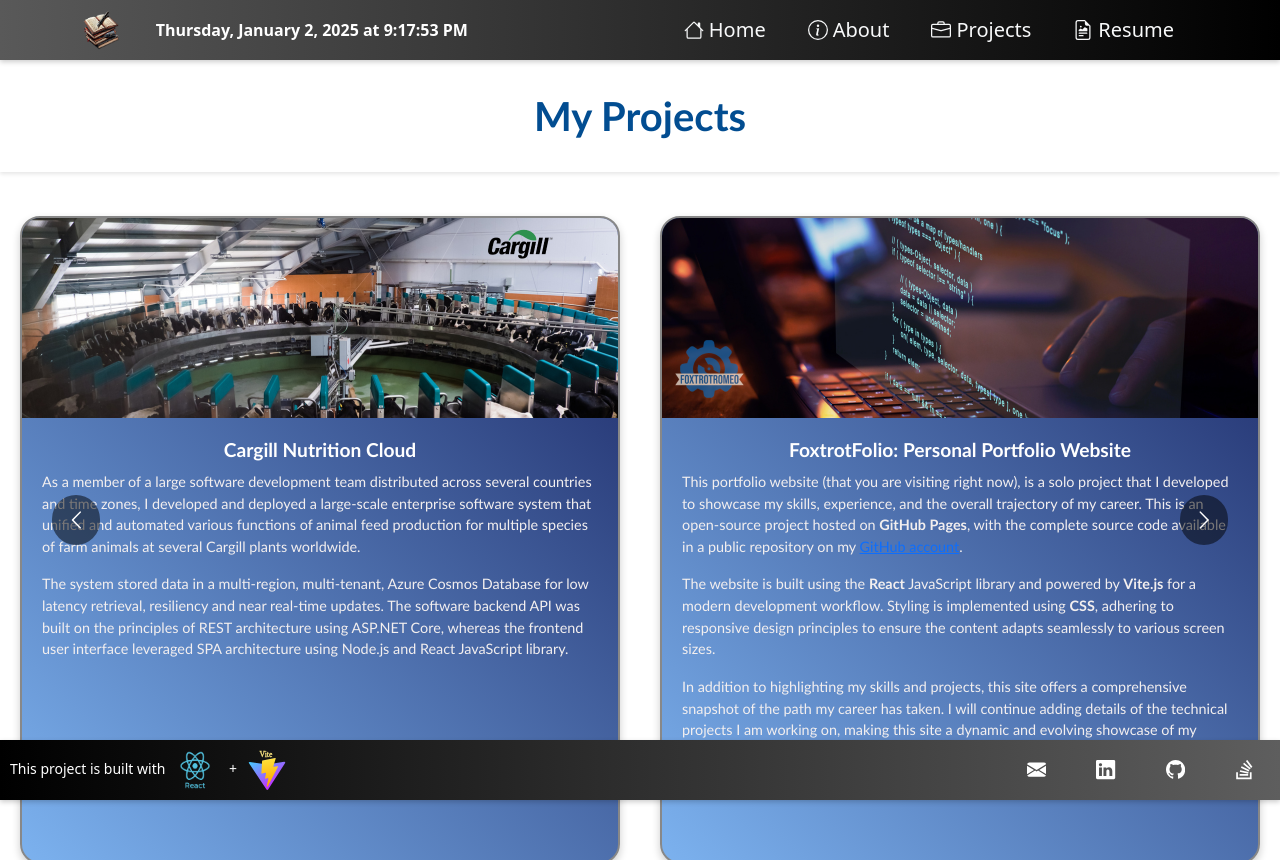
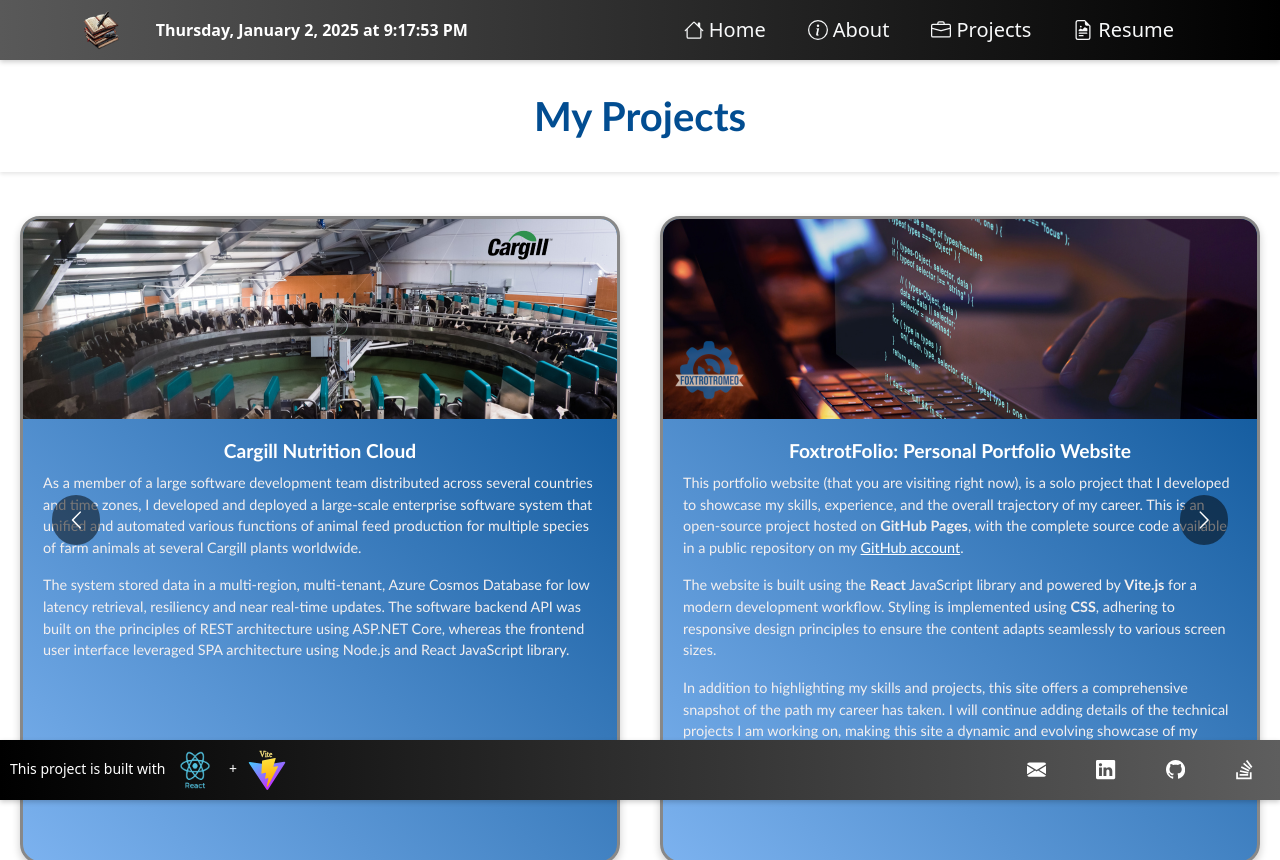
Before and after one commit to Fike-Rehman/foxtrotfolio, a React (Vite) app: page /foxtrotfolio/projects in a window 1280 px wide. Built offline with nearby package versions, Linux system fonts and the light colour scheme.

Commit message:
minor clean up and changes

```diff
--- a/src/Components/2About/About.css
+++ b/src/Components/2About/About.css
@@ -52,7 +52,7 @@
         display: block;
         height: auto;
         margin-left: 20px;
-        margin-right: 10px;
+        margin-right: 20px;
         margin-bottom: 50px;
     }
 
--- a/src/Components/2About/About.tsx
+++ b/src/Components/2About/About.tsx
@@ -9,7 +9,7 @@
                 <div className='my-story-content'>
                     <h2> My Story ... </h2>
                     <p></p>
-                    <p> My name is Fike Rehman, and I come to you from the Twin Cities of Minneapolis-Saint Paul, Minnesota, where the winters are long, but the coffee is strong, offering a perfect habitat for turning caffeine into code. I’m a Software Engineer, on a mission to transform complex problems into simple solutions and big ideas into practical innovations. I’m passionate about emerging technologies and finding creative ways to integrate them into everyday life to make things easier, smarter, and more enjoyable.
+                    <p> My name is Fike Rehman, and I am located in Minneapolis-Saint Paul, Minnesota, where the winters are long, but the coffee is strong, offering a perfect habitat for turning caffeine into code. I’m a Software Engineer, on a mission to transform complex problems into simple solutions and big ideas into practical innovations. I’m passionate about emerging technologies and finding creative ways to integrate them into everyday life to make things easier, smarter, and more enjoyable.
                     </p>
                     <p> When not deep in the trenches, battling with complex database models, or playing therapist to untangle relationships between various domain entities, or meticulously polishing lines of code until they shine brighter than a developer’s dark mode, or convincing my tiny microcontrollers like ESP-32, Raspberry Pi's and Arduinos to do my bidding, or assembling PCs with the precision of a watchmaker, you’ll find me exploring the world. I love to travel and capture the beauty of our planet through my camera lens — whether it’s stunning landscapes or the fascinating wildlife that inhabit them.
                     </p>
--- a/src/Components/3Projects/Projects.css
+++ b/src/Components/3Projects/Projects.css
@@ -19,19 +19,18 @@
     flex: 0 0 auto;
 }
 
-
 .projects-carousel {
     flex: 2 0 auto;
     /* Allow growth but maintain max height */
     max-height: 500px;
-    /* Set a max height for the carousel section */
     overflow-y: hidden;
-    background: linear-gradient(to bottom, #e3f2fd, #0d7fdc);
     padding: 1rem;
     display: flex;
     align-items: center;
     justify-content: center;
 }
+
+
 
 /* Other Details Section */
 .projects-other-details {
--- a/src/Components/ProjectsCarousel/ProjectsCarousel.css
+++ b/src/Components/ProjectsCarousel/ProjectsCarousel.css
@@ -10,14 +10,19 @@
 .carousel-card {
     margin-top: 40px;
     width: 600px;
-    background: linear-gradient(45deg, #7cb2ef, #1b2765);
+    background: linear-gradient(45deg, #7cb2ef, #024d91);
     border-radius: 20px;
-    border: #888 2px solid;
+    border: #888 3px solid;
     overflow-y: auto;
     max-height: 648px;
     height: 648px;
     box-shadow: 0 4px 8px rgba(0, 0, 0, 0.2);
     transition: transform 0.3s ease, box-shadow 0.3s ease;
+}
+
+.carousel-card a {
+    text-decoration: underline;
+    color: #ffffff;
 }
 
 .carousel-card:hover {
```
Also changed, not shown: src/Components/ProjectsCarousel/ProjectsCarousel.tsx (+1 -21 lines).
